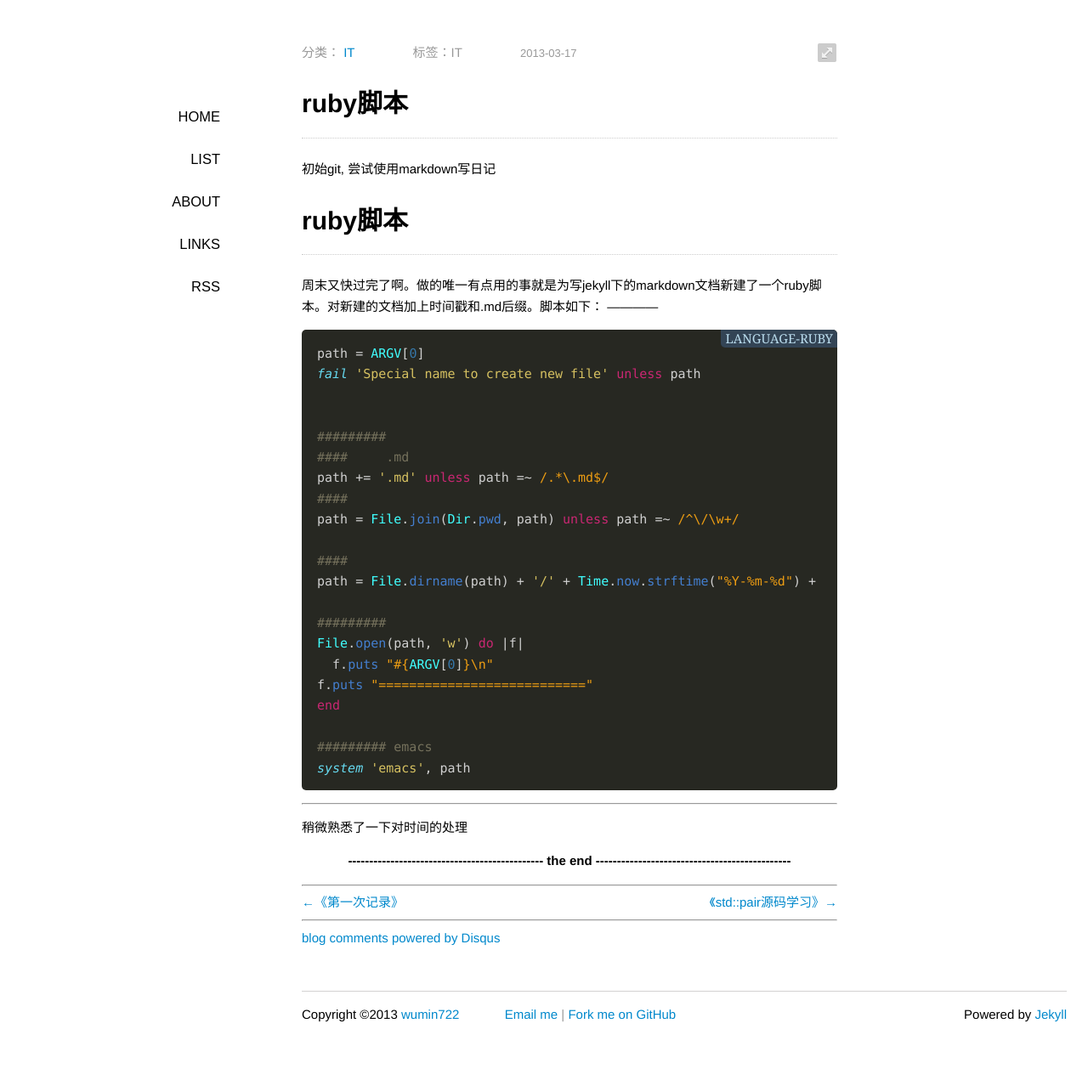
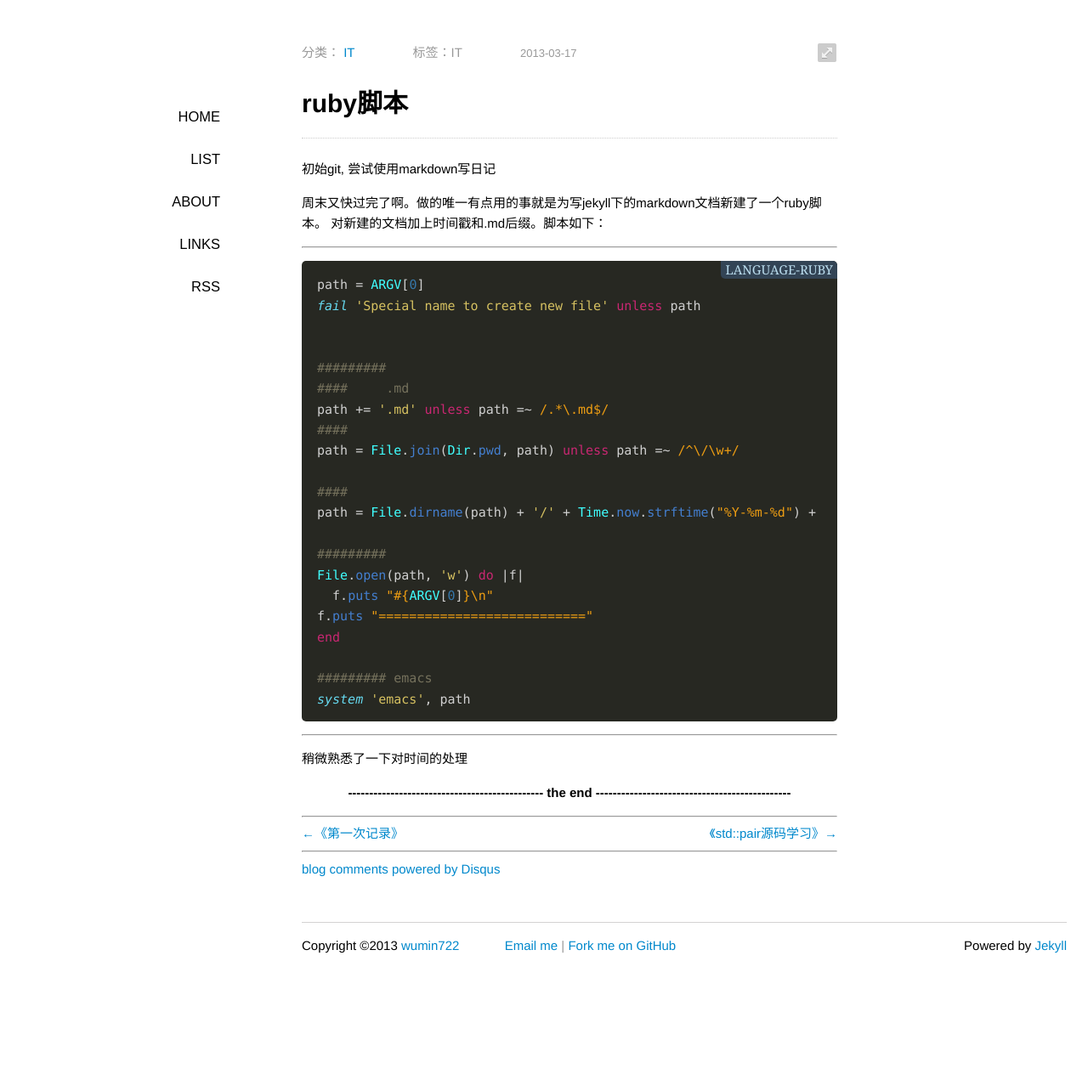
Before and after one commit to wumin722/wumin722.github.com, a Jekyll site: the page built from _posts/2013-03-17-weekend.md, in a window 1280 px wide. Shown: the whole page at 85% size. Built offline with Jekyll 4.4.1, drawn with Linux system fonts in a browser that asks for light colours; Markdown is read by kramdown in place of the engine named in the settings; comment, search, counter and statistics services are not loaded; after the commit the page ends 1191 px from its top, so only the background shows below that.

Commit message:
edit posts again

```diff
--- a/_posts/2013-03-17-weekend.md
+++ b/_posts/2013-03-17-weekend.md
@@ -10,9 +10,10 @@ publish: true
 # {{ page.title }} #
 {{ page.summary }}
 
-ruby脚本
-=============
-周末又快过完了啊。做的唯一有点用的事就是为写jekyll下的markdown文档新建了一个ruby脚本。对新建的文档加上时间戳和.md后缀。脚本如下：
+
+周末又快过完了啊。做的唯一有点用的事就是为写jekyll下的markdown文档新建了一个ruby脚本。
+对新建的文档加上时间戳和.md后缀。脚本如下：
+
 ------------
 {% highlight ruby %}
 path = ARGV[0]
```
Also changed, not shown: _posts/2013-03-07-hello.md (+1 -2 lines), _posts/2013-11-16-github-page.md (+2 -3 lines), _posts/2013-11-7-study-std-pair.md (+1 -0 lines).
